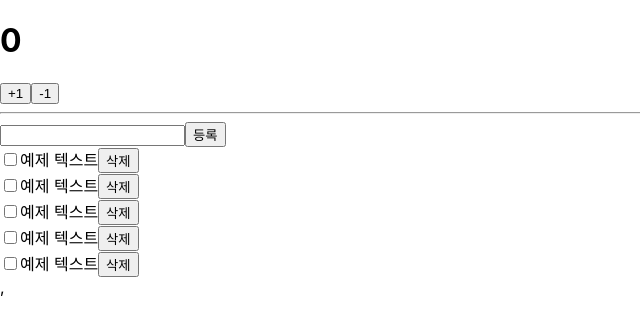
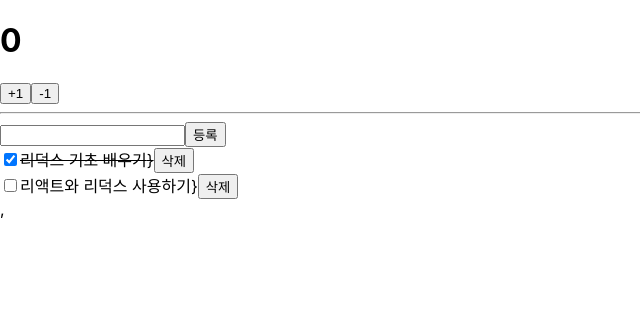
Before and after one commit to smmc05004/react-redux-tutorial, a React (Create React App) app: page / in a window 1280 px wide. Shown: the top 332 px of the page, without its empty margins (0-640 px from the left). Built offline with nearby package versions, Linux system fonts and the light colour scheme.

Commit message:
* add todoContainer, redux-actions, immer

```diff
--- a/package.json
+++ b/package.json
@@ -3,11 +3,14 @@
   "version": "0.1.0",
   "private": true,
   "dependencies": {
+    "immer": "^5.0.0",
     "react": "^16.11.0",
     "react-dom": "^16.11.0",
     "react-redux": "^7.1.3",
     "react-scripts": "3.2.0",
     "redux": "^4.0.4",
+    "redux-action": "^1.2.2",
+    "redux-actions": "^2.6.5",
     "redux-devtools-extension": "^2.13.8"
   },
   "scripts": {
--- a/src/App.js
+++ b/src/App.js
@@ -1,15 +1,16 @@
 import React from 'react';
 import './App.css';
 // import Counter from './components/Counter';
-import Todos from './components/Todos';
+// import Todos from './components/Todos';
 import CounterContainer from './containers/CounterContainer';
+import TodosContainer from './containers/TodosContainer';
 
 const App = () => {
   return (
     <div>
       <CounterContainer />
       <hr />
-      <Todos />
+      <TodosContainer />
     </div>
   );
 };
--- a/src/components/Todos.js
+++ b/src/components/Todos.js
@@ -1,11 +1,19 @@
 import React from 'react';
 
 const TodoItem = ({ todo, onToggle, onRemove }) => {
+  console.log(todo);
   return (
     <div>
-      <input type="checkbox" />
-      <span>예제 텍스트</span>
-      <button>삭제</button>
+      <input
+        type="checkbox"
+        onClick={() => onToggle(todo.id)}
+        checked={todo.done}
+        readOnly={true}
+      />
+      <span style={{ textDecoration: todo.done ? 'line-through' : 'none' }}>
+        {todo.text}}
+      </span>
+      <button onClick={() => onRemove(todo.id)}>삭제</button>
     </div>
   );
 };
@@ -20,20 +28,27 @@
 }) => {
   const onSubmit = e => {
     e.preventDefault();
+    onInsert(input);
+    onChangeInput('');
   };
+
+  const onChange = e => onChangeInput(e.target.value);
 
   return (
     <div>
       <form onSubmit={onSubmit}>
-        <input />
+        <input value={input} onChange={onChange} />
         <button type="submit">등록</button>
       </form>
       <div>
-        <TodoItem />
-        <TodoItem />
-        <TodoItem />
-        <TodoItem />
-        <TodoItem />
+        {todos.map(todo => (
+          <TodoItem
+            key={todo.id}
+            todo={todo}
+            onToggle={onToggle}
+            onRemove={onRemove}
+          />
+        ))}
       </div>
     </div>
   );
--- /dev/null
+++ b/src/containers/TodosContainer.js
@@ -0,0 +1,37 @@
+import React from 'react';
+import { connect } from 'react-redux';
+import { changeInput, insert, toggle, remove } from '../modules/todos';
+import Todos from '../components/Todos';
+
+const TodosContainer = ({
+  input,
+  todos,
+  changeInput,
+  insert,
+  toggle,
+  remove,
+}) => {
+  return (
+    <Todos
+      input={input}
+      todos={todos}
+      onChangeInput={changeInput}
+      onInsert={insert}
+      onToggle={toggle}
+      onRemove={remove}
+    />
+  );
+};
+
+export default connect(
+  ({ todos }) => ({
+    input: todos.input,
+    todos: todos.todos,
+  }),
+  {
+    changeInput,
+    insert,
+    toggle,
+    remove,
+  },
+)(TodosContainer);
--- a/src/modules/counter.js
+++ b/src/modules/counter.js
@@ -1,26 +1,38 @@
+import { createAction, handleActions } from 'redux-actions';
+
 const INCREASE = 'counter/INCREASE';
 const DECREASE = 'counter/DECREASE';
 
-export const increase = () => ({ type: INCREASE });
-export const decrease = () => ({ type: DECREASE });
+// export const increase = () => ({ type: INCREASE });
+// export const decrease = () => ({ type: DECREASE });
+export const increase = createAction(INCREASE);
+export const decrease = createAction(DECREASE);
 
 const initialState = {
   number: 0,
 };
 
-function counter(state = initialState, action) {
-  switch (action.type) {
-    case INCREASE:
-      return {
-        number: state.number + 1,
-      };
-    case DECREASE:
-      return {
-        number: state.number - 1,
-      };
-    default:
-      return state;
-  }
-}
+// function counter(state = initialState, action) {
+//   switch (action.type) {
+//     case INCREASE:
+//       return {
+//         number: state.number + 1,
+//       };
+//     case DECREASE:
+//       return {
+//         number: state.number - 1,
+//       };
+//     default:
+//       return state;
+//   }
+// }
+
+const counter = handleActions(
+  {
+    [INCREASE]: (state, action) => ({ number: state.number + 1 }),
+    [DECREASE]: (state, action) => ({ number: state.number - 1 }),
+  },
+  initialState,
+);
 
 export default counter;
--- a/src/modules/todos.js
+++ b/src/modules/todos.js
@@ -1,32 +1,42 @@
+import { createAction, handleActions } from 'redux-actions';
+import produce from 'immer';
+
 const CHANGE_INPUT = 'todos/CHANGE_INPUT';
 const INSERT = 'todos/INSERT';
 const TOGGLE = 'todos/TOGGLE';
 const REMOVE = 'todos/REMOVE';
 
-export const changeInput = input => ({
-  type: CHANGE_INPUT,
-  input,
-});
+// export const changeInput = input => ({
+//   type: CHANGE_INPUT,
+//   input,
+// });
+// let id = 3;
+// export const insert = text => ({
+//   type: INSERT,
+//   todo: {
+//     id: id++,
+//     text,
+//     done: false,
+//   },
+// });
+// export const toggle = id => ({
+//   type: TOGGLE,
+//   id,
+// });
+// export const remove = id => ({
+//   type: REMOVE,
+//   id,
+// });
 
+export const changeInput = createAction(CHANGE_INPUT, input => input);
 let id = 3;
-export const insert = text => ({
-  type: INSERT,
-  todo: {
-    id: id++,
-    text,
-    done: false,
-  },
-});
-
-export const toggle = id => ({
-  type: TOGGLE,
-  id,
-});
-
-export const remove = id => ({
-  type: REMOVE,
-  id,
-});
+export const insert = createAction(INSERT, text => ({
+  id: id++,
+  text,
+  done: false,
+}));
+export const toggle = createAction(TOGGLE, id => id);
+export const remove = createAction(REMOVE, id => id);
 
 const initialState = {
   input: '',
@@ -44,33 +54,71 @@
   ],
 };
 
-function todos(state = initialState, action) {
-  switch (action.type) {
-    case CHANGE_INPUT:
-      return {
-        ...state,
-        input: action.input,
-      };
-    case INSERT:
-      return {
-        ...state,
-        todos: state.todos.concat(action.todo),
-      };
-    case TOGGLE:
-      return {
-        ...state,
-        todos: state.todos.map(todo =>
-          todo.id === action.id ? { ...todo, done: !todo.done } : todo,
-        ),
-      };
-    case REMOVE:
-      return {
-        ...state,
-        todos: state.todos.filter(todo => todo.id !== action.id),
-      };
-    default:
-      return state;
-  }
-}
+// function todos(state = initialState, action) {
+//   switch (action.type) {
+//     case CHANGE_INPUT:
+//       return {
+//         ...state,
+//         input: action.input,
+//       };
+//     case INSERT:
+//       return {
+//         ...state,
+//         todos: state.todos.concat(action.todo),
+//       };
+//     case TOGGLE:
+//       return {
+//         ...state,
+//         todos: state.todos.map(todo =>
+//           todo.id === action.id ? { ...todo, done: !todo.done } : todo,
+//         ),
+//       };
+//     case REMOVE:
+//       return {
+//         ...state,
+//         todos: state.todos.filter(todo => todo.id !== action.id),
+//       };
+//     default:
+//       return state;
+//   }
+// }
 
+const todos = handleActions(
+  {
+    [CHANGE_INPUT]: (state, { payload: input }) =>
+      // ({ ...state, input })
+      produce(state, draft => {
+        draft.input = input;
+      }),
+    [INSERT]: (state, { payload: todo }) =>
+      // ({
+      //   ...state,
+      //   todos: state.todos.concat(todo),
+      // })
+      produce(state, draft => {
+        draft.todos.push(todo);
+      }),
+    [TOGGLE]: (state, { payload: id }) =>
+      // ({
+      //   ...state,
+      //   todos: state.todos.map(todo =>
+      //     todo.id === id ? { ...todo, done: !todo.done } : todo,
+      //   ),
+      // })
+      produce(state, draft => {
+        const todo = draft.todos.find(todo => todo.id === id);
+        todo.done = !todo.done;
+      }),
+    [REMOVE]: (state, { payload: id }) =>
+      // ({
+      //   ...state,
+      //   todos: state.todos.filter(todo => todo.id !== id),
+      // })
+      produce(state, draft => {
+        const index = draft.todos.findIndex(todo => todo.id === id);
+        draft.todos.splice(index, 1);
+      }),
+  },
+  initialState,
+);
 export default todos;
```
Also changed, not shown: 1 other file (tests, documents, lock files or other folders).
